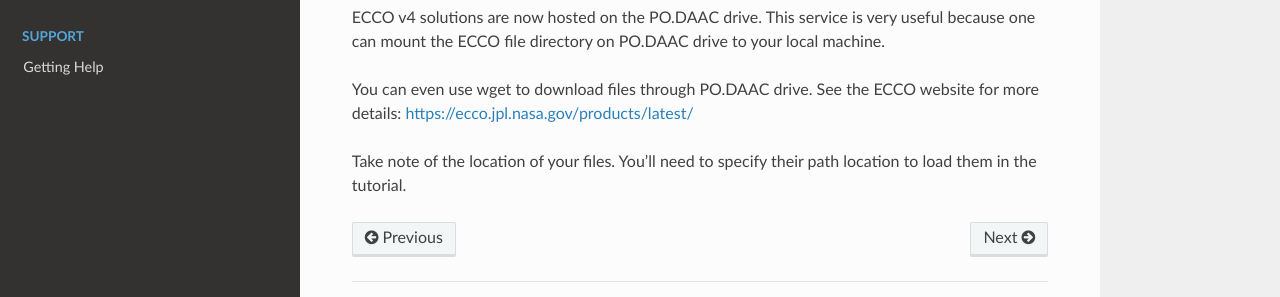
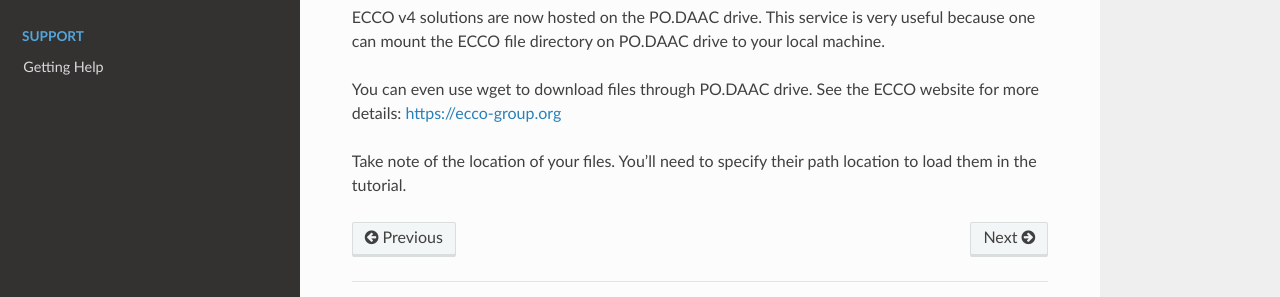
Before and after one commit to ECCO-GROUP/ECCO-v4-Python-Tutorial, a Sphinx documentation site: the page built from doc/Downloading_the_ECCO_v4_state_estimate.rst, in a window 1280 px wide and 900 px high, scrolled down 1409 px. Shown: the part 513-810 px from the top of the window. Built offline with Sphinx 7.4.7 and the Read the Docs theme 2.0.0, drawn with Linux system fonts in a browser that asks for light colours; formulas are drawn with MathJax 3; pages that are not in the unit, such as notebooks, are missing from menus; some of the changed lines change nothing that is shown.

Commit message:
Update Downloading_the_ECCO_v4_state_estimate.rst

```diff
--- a/doc/Downloading_the_ECCO_v4_state_estimate.rst
+++ b/doc/Downloading_the_ECCO_v4_state_estimate.rst
@@ -81,6 +81,6 @@ Downloading the State Estimate
 ECCO v4 solutions are now hosted on the PO.DAAC drive.  This service is very useful because one can mount the ECCO file directory on PO.DAAC drive to your local machine.
 
 You can even use wget to download files through PO.DAAC drive.  See the ECCO website for more details:
-https://ecco.jpl.nasa.gov/products/latest/
+https://ecco-group.org
 
 Take note of the location of your files.  You'll need to specify their path location to load them in the tutorial.
```
